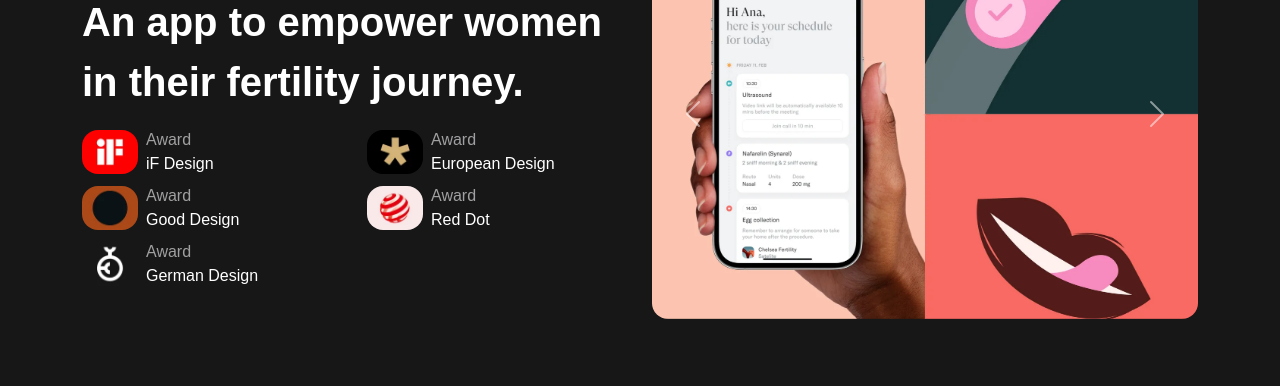
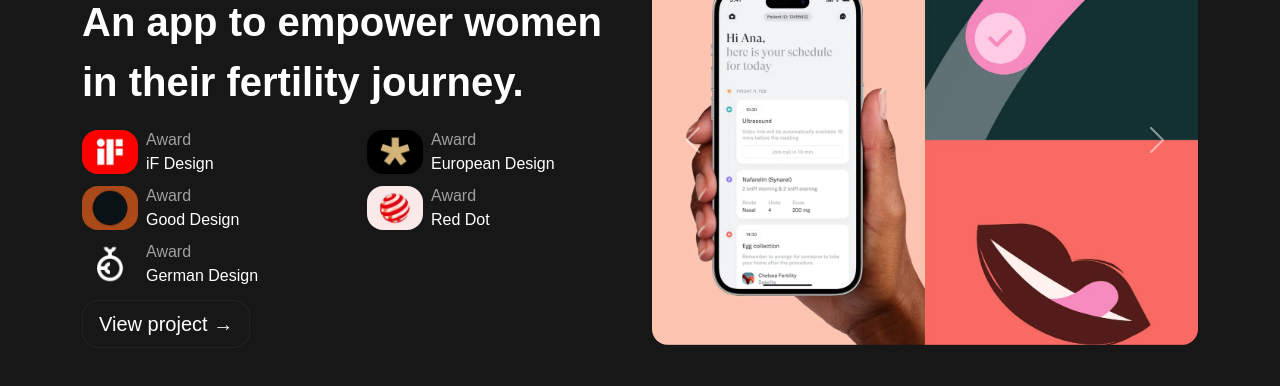
Before and after one commit to mohammedbilalns/Significa-Clone, a plain HTML site: page index.html in a window 1280 px wide. Shown: the part 1595-1981 px from the top of the page. Drawn offline with nearby package versions, Linux system fonts and the light colour scheme.

Commit message:
add : view project button

```diff
--- a/index.html
+++ b/index.html
@@ -241,6 +241,12 @@
 
                              </div>
 
+                             <!-- view project button -->
+                              <div class="view-project mt-1">
+
+                                <button type="button" class="btn btn-lg btn-dark bg-transparent rounded-4">View project &rarr;</button>
+                              </div>
+
 
                         </div>
                     </div>
```
